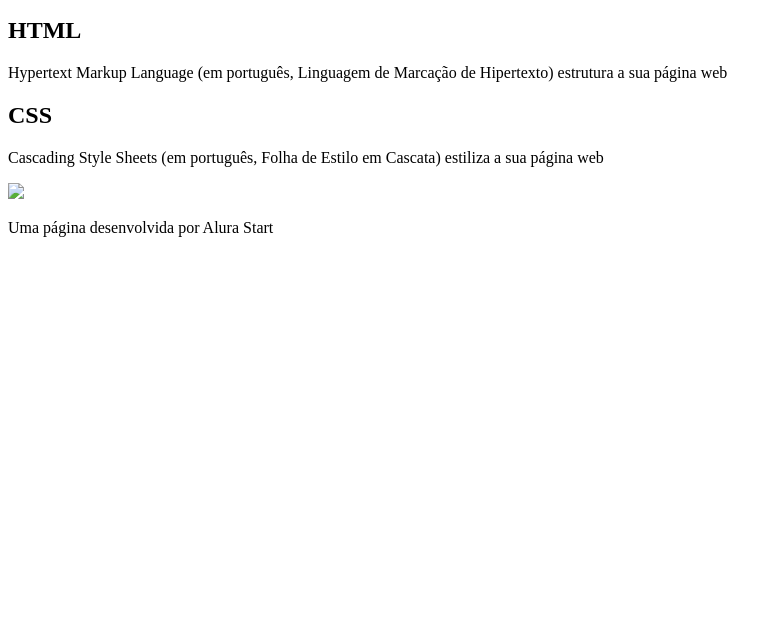
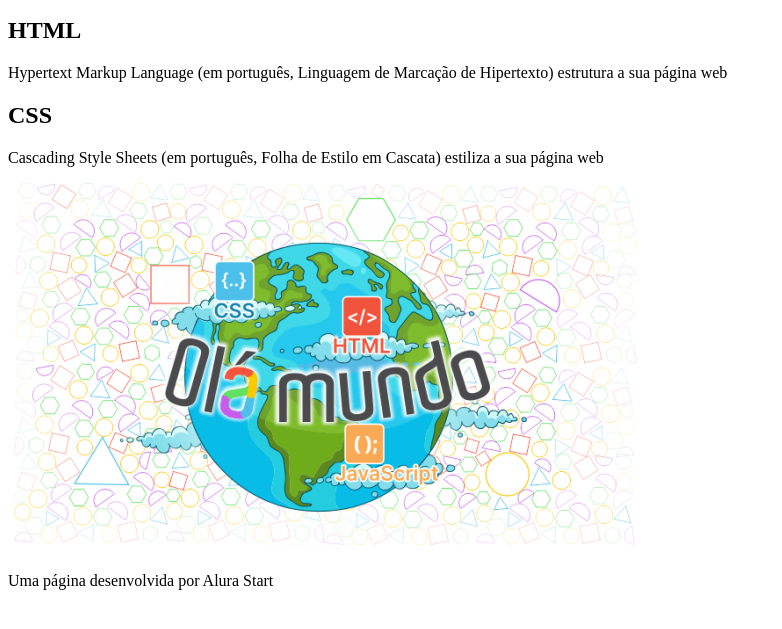
Before and after one commit to Dev-Victor-YT/ESCOLA_PROGRAMACAO, a plain HTML site: page index.html in a window 1280 px wide. Shown: the part 127-756 px from the top of the page, without its empty margins (0-782 px from the left). Drawn offline with Linux system fonts and the light colour scheme.

Commit message:
Update index.html

```diff
--- a/index.html
+++ b/index.html
@@ -13,7 +13,7 @@
 <h2>HTML</h2>
 <P>Hypertext Markup Language (em português, Linguagem de Marcação de Hipertexto) estrutura a sua página web</P> <h2>CSS</h2>
 <P>Cascading Style Sheets (em português, Folha de Estilo em Cascata) estiliza a sua página web</P>
-<img src="imagem/olá Mundo.png"
+<img src="/olá Mundo.png"
 </section>
 <footer>
 <p>Uma página desenvolvida por Alura Start</p>
```
